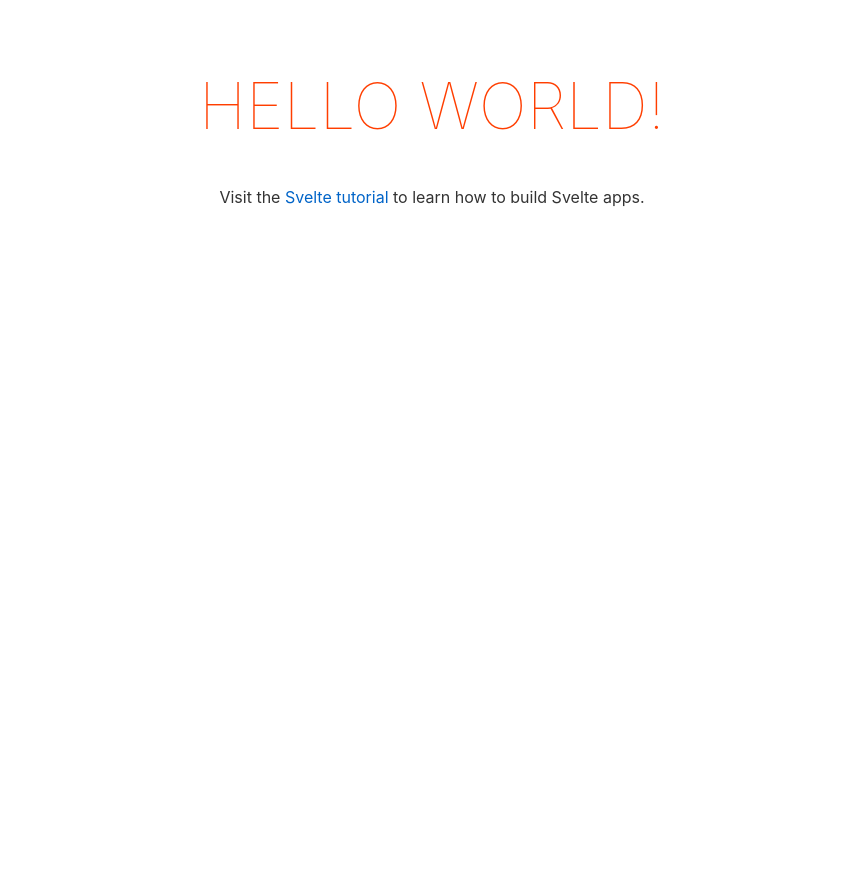
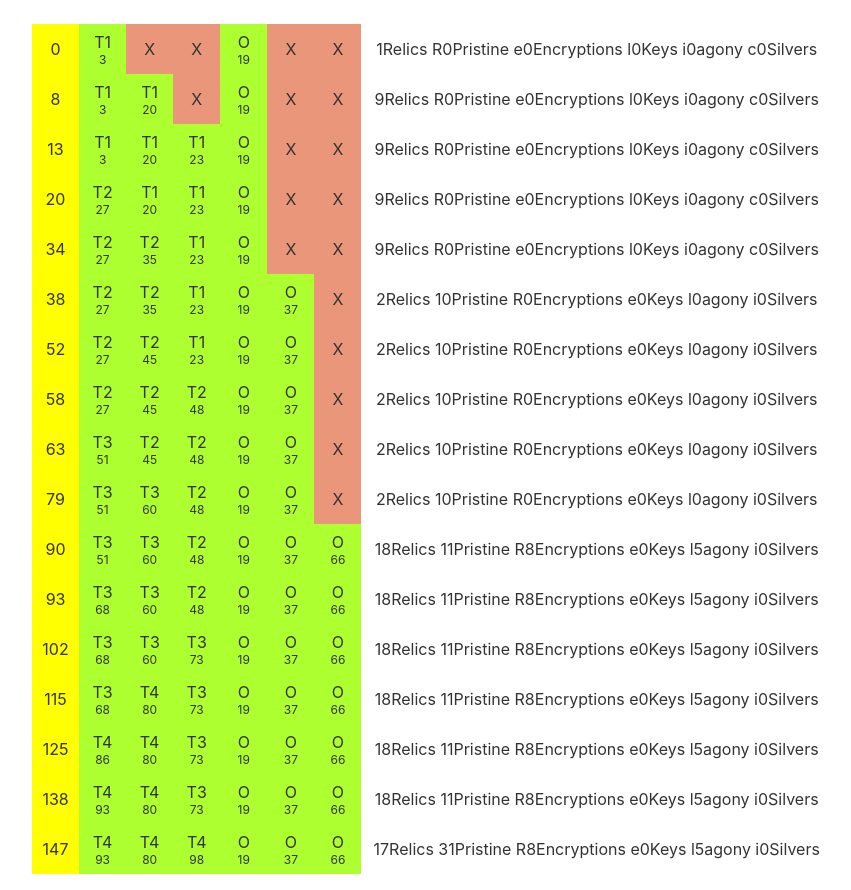
Before and after one commit to Qbius/gw2, a Svelte app: page / in a window 1280 px wide. Shown: the whole page, without its empty margins (208-1059 px from the left). Before the commit the page ends 800 px from the top, so only its background shows below. Built offline with nearby package versions, Linux system fonts and the light colour scheme.

Commit message:
prototype

```diff
--- a/src/App.svelte
+++ b/src/App.svelte
@@ -1,10 +1,36 @@
 <script>
 	export let name;
+
+	import {dailies, breakdown, rewards} from './fractals.js';
+
+	const[ds, rs] = dailies();
+	let selected = [...ds, ...rs];
+
+	function set_to_rewards(set) {
+		return set.map(([ff, fl]) => rewards(ff, fl)).reduce(([o1, t1, th1, f1, fi1, s1], [o2, t2, th2, f2, fi2, s2]) => {
+			let rews = [Number(o1) + Number(o2), t1 + t2, th1 + th2, f1 + f2, fi1 + fi2, s1 + s2];
+			return `${rews[0]}Relics ${rews[1]}Pristine ${rews[2]}Encryptions ${rews[3]}Keys ${rews[4]}agony ${rews[5]}Silvers`;
+		}, [0, 0, 0, 0, 0, 0]);
+	}
 </script>
 
 <main>
-	<h1>Hello {name}!</h1>
-	<p>Visit the <a href="https://svelte.dev/tutorial">Svelte tutorial</a> to learn how to build Svelte apps.</p>
+	<div style="margin: auto; display: flex; flex-direction: column; width: 800px;">
+		{#each breakdown([...ds, ...rs], ds, rs) as [ar, set]}
+			<div style="display: flex;">
+				<span class="cellka" style="background-color: yellow">{ar}</span>
+				{#each set as [scale, flag], index}
+					<div class="cellka" style={`background-color: ${(scale === 'X') ? '#E9967A' : '#ADFF2F'}`}>
+						<span>{(scale === 'X') ? 'X' : (typeof selected[index] === 'string') ? `T${Math.floor((scale - 1) / 25) + 1}` : 'O'}</span>
+						{#if scale !== 'X'}
+							<span style="font-size: 12px;">{scale}</span>
+						{/if}
+					</div>
+				{/each}
+				<div class="cellka" style="width: 500px">{set_to_rewards(set)}</div>
+			</div>
+		{/each}
+	</div>
 </main>
 
 <style>
@@ -13,13 +39,18 @@
 		padding: 1em;
 		max-width: 240px;
 		margin: 0 auto;
+
+		display: flex;
+		justify-content: center;
 	}
 
-	h1 {
-		color: #ff3e00;
-		text-transform: uppercase;
-		font-size: 4em;
-		font-weight: 100;
+	.cellka {
+		width: 50px;
+		height: 50px;
+
+		display: flex;
+		flex-direction: column;
+		justify-content: center;
 	}
 
 	@media (min-width: 640px) {
--- a/src/fractals.js
+++ b/src/fractals.js
@@ -60,19 +60,19 @@ const recommended = [
 ];
 
 const start = new Date(2021, 1, 10, 1, 0, 0);
-function dailies() {
+export function dailies() {
     const index = Math.floor(((new Date() - start) / 1000 / 60 / 60) / 24) % daily.length;
     console.log(new Date() - start);
     return [daily[index], recommended[index]];
 }
 
-function breakdown(which, dailies, recommended) {
+export function breakdown(which, dailies, recommended) {
     const ds = dailies.map(name => all[name]).flat();
     const rs = recommended;
     const flag = scale => ((ds.indexOf(scale) !== -1) ? 'D' : '') + ((rs.indexOf(scale) !== -1) ? 'R' : '');
 
     let breakpoints = new Set();
-    let allagony = [...Array(151).keys()].map(_ => ['X', 'X', 'X', 'X', 'X', 'X']);
+    let allagony = [...Array(151).keys()].map(_ => [['X', ''], ['X', ''], ['X', ''], ['X', ''], ['X', ''], ['X', '']]);
     which.forEach((f, index) => {
         if (typeof f === 'string') {
             all[f].forEach(scale => {
@@ -87,10 +87,10 @@ function breakdown(which, dailies, recommended) {
             allagony[ar][index] = [f, flag(f)];
         }
     });
-    let state = ['X', 'X', 'X', 'X', 'X', 'X'];
+    let state = [['X', ''], ['X', ''], ['X', ''], ['X', ''], ['X', ''], ['X', '']];
     return Array.from(breakpoints).sort((a, b) => a - b).map(breakpoint => {
         allagony[breakpoint].forEach((status, index) => {
-            if (status !== 'X') {
+            if (JSON.stringify(status) !== JSON.stringify(['X', ''])) {
                 state[index] = status;
             }
         });
@@ -99,7 +99,7 @@ function breakdown(which, dailies, recommended) {
     return result;
 }
 
-function rewards(scale, flag) {
+export function rewards(scale, flag) {
     if (scale === 'X') return [0, 0, 0, 0, 0, 0];
 
     const daily = flag.indexOf('D') !== -1;
```
